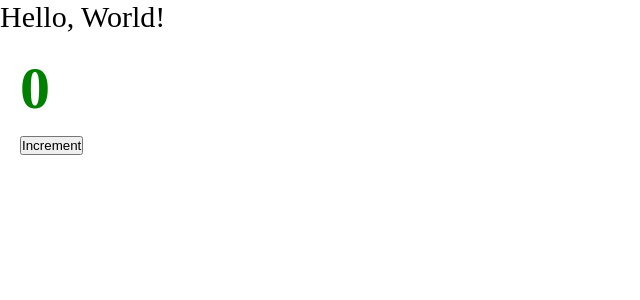
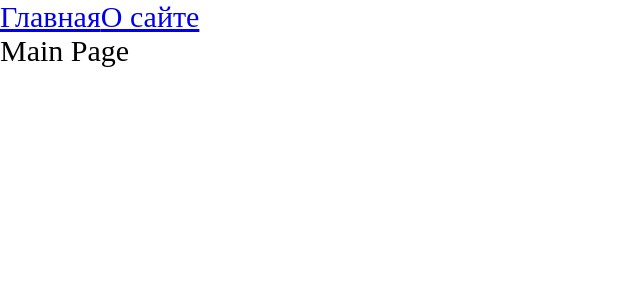
Before and after one commit to ilozur/production-project, a React app: page / in a window 1280 px wide. Shown: the top 300 px of the page, without its empty margins (0-640 px from the left). Built offline with nearby package versions, Linux system fonts and the light colour scheme.

Commit message:
Routing. Code-Splitting. Lazy Suspence

```diff
--- a/package.json
+++ b/package.json
@@ -4,8 +4,8 @@
   "main": "index.js",
   "scripts": {
     "start": "webpack serve --env port=3000",
-    "build:prod": "webpack --env mode=production",
-    "build:dev": "webpack --env mode=development"
+    "build:prod": " sudo webpack --env mode=production",
+    "build:dev": "sudo webpack --env mode=development"
   },
   "keywords": [],
   "author": "",
@@ -15,6 +15,7 @@
     "@types/node": "^17.0.21",
     "@types/react": "^17.0.39",
     "@types/react-dom": "^17.0.11",
+    "@types/react-router-dom": "^5.3.3",
     "@types/webpack": "^5.28.0",
     "@types/webpack-dev-server": "^4.7.2",
     "css-loader": "^6.6.0",
@@ -33,6 +34,7 @@
   "dependencies": {
     "react": "^17.0.2",
     "react-dom": "^17.0.2",
+    "react-router-dom": "^6.2.1",
     "ts-node-dev": "^2.0.0"
   }
 }
--- a/src/App.tsx
+++ b/src/App.tsx
@@ -1,12 +1,20 @@
-import React from 'react';
-import {Counter} from "./components/Counter";
+import React, {Suspense} from 'react';
+import {Route, Routes, Link} from 'react-router-dom';
 import "./index.scss";
+import {MainPageAsync} from "./pages/MainPage/MainPage.async";
+import {AboutPageAsync} from "./pages/AboutPage/AboutPage.async";
 
 const App = () => {
     return (
         <div className="app">
-            Hello, World!
-            <Counter />
+            <Link to={"/"}>Главная</Link>
+            <Link to={"/about"}>О сайте</Link>
+            <Suspense fallback={<div>Loading...</div>}>
+                <Routes>
+                    <Route path={"/"} element={<MainPageAsync />} />
+                    <Route path={"/about"} element={<AboutPageAsync />} />
+                </Routes>
+            </Suspense>
         </div>
     );
 };
--- a/src/index.tsx
+++ b/src/index.tsx
@@ -1,7 +1,10 @@
 import {render} from "react-dom";
 import App from "./App";
+import {BrowserRouter} from "react-router-dom";
 
 render(
-    <App />,
+    <BrowserRouter>
+        <App />
+    </BrowserRouter>,
     document.getElementById("root")
 )
--- /dev/null
+++ b/src/pages/AboutPage/AboutPage.async.tsx
@@ -0,0 +1,3 @@
+import {lazy} from "react";
+
+export const AboutPageAsync = lazy(() => import("./AboutPage"))
--- /dev/null
+++ b/src/pages/AboutPage/AboutPage.tsx
@@ -0,0 +1,11 @@
+import React from 'react';
+
+const AboutPage = () => {
+    return (
+        <div>
+            About Page
+        </div>
+    );
+};
+
+export default AboutPage;
--- /dev/null
+++ b/src/pages/MainPage/MainPage.async.tsx
@@ -0,0 +1,3 @@
+import {lazy} from "react";
+
+export const MainPageAsync = lazy(() => import("./MainPage"))
--- /dev/null
+++ b/src/pages/MainPage/MainPage.tsx
@@ -0,0 +1,11 @@
+import React from 'react';
+
+const MainPage = () => {
+    return (
+        <div>
+            Main Page
+        </div>
+    );
+};
+
+export default MainPage;
```
Also changed, not shown: 2 other files (tests, documents, lock files or other folders).
